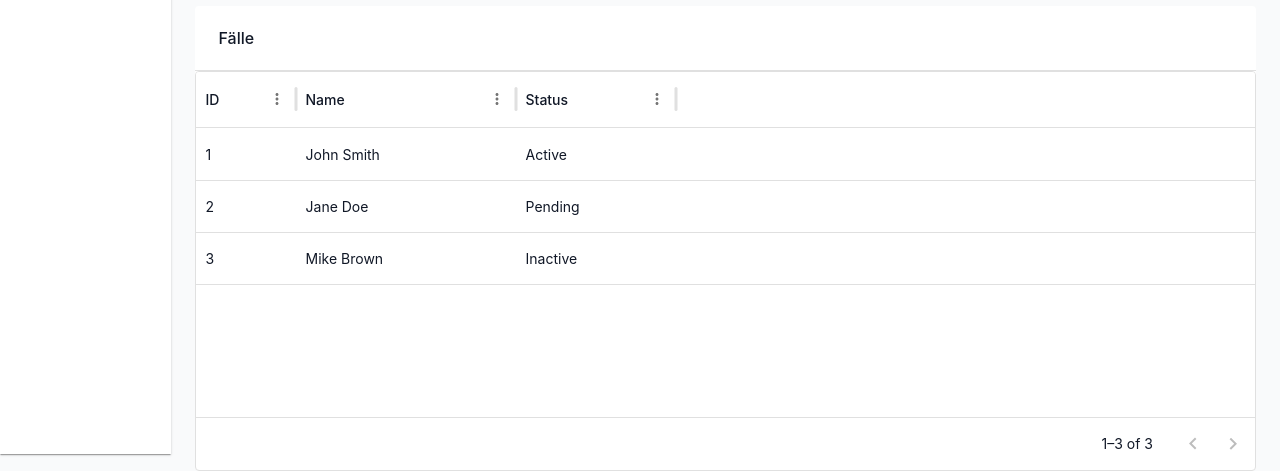
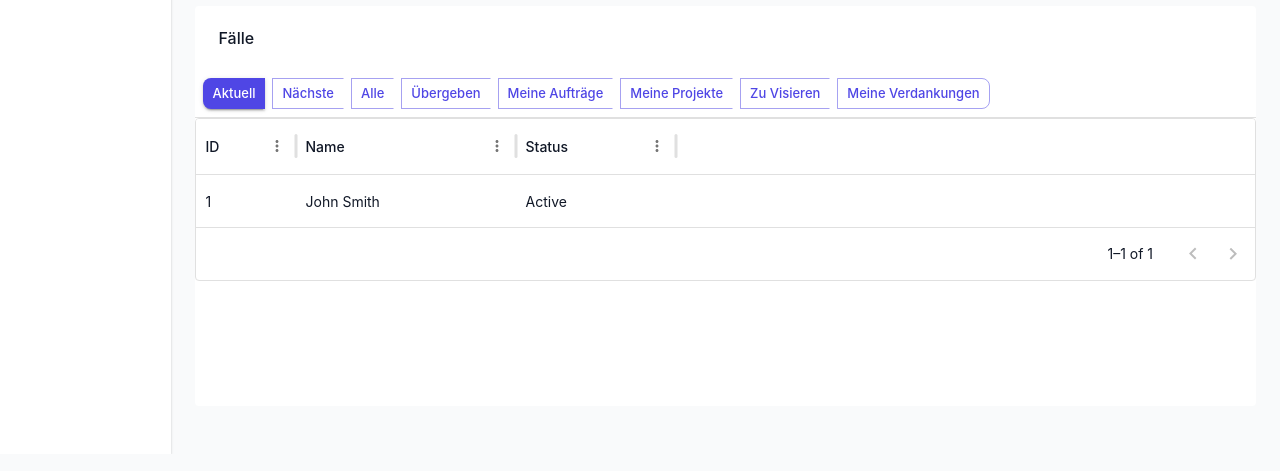
Before and after one commit to Zerophyx000/mycompanytestre, a React (Vite) app: page / in a window 1280 px wide. Shown: the part 462-933 px from the top of the page. Built offline with nearby package versions, Linux system fonts and the light colour scheme; some icons are missing.

Commit message:
Grid Filter

```diff
--- a/src/DashboardLite.tsx
+++ b/src/DashboardLite.tsx
@@ -1,4 +1,4 @@
-import React from "react";
+import React, { useMemo, useState } from "react";
 import {
   AppBar,
   Avatar,
@@ -13,6 +13,7 @@ import {
   Toolbar,
   Tooltip,
   Typography,
+  ButtonGroup,
 } from "@mui/material";
 import { DataGrid, type GridColDef } from "@mui/x-data-grid";
 
@@ -30,7 +31,7 @@ import MoreVertIcon from "@mui/icons-material/MoreVert";
 
 import "./DashboardLite.css";
 
-type Row = { id: number; name: string; status: string };
+type Row = { id: number; name: string; status: "Active" | "Pending" | "Inactive" };
 
 const rows: Row[] = [
   { id: 1, name: "John Smith", status: "Active" },
@@ -44,7 +45,58 @@ const columns: GridColDef<Row>[] = [
   { field: "status", headerName: "Status", width: 160 },
 ];
 
+// ---- Quick Views setup ----
+type ViewKey =
+  | "aktuell"
+  | "naechste"
+  | "alle"
+  | "uebergeben"
+  | "meineAuftraege"
+  | "meineProjekte"
+  | "zuVisieren"
+  | "meineVerdankungen";
+
+const DASHBOARD_VIEWS: { key: ViewKey; label: string; predicate: (r: Row) => boolean }[] = [
+  { key: "aktuell", label: "Aktuell", predicate: (r) => r.status === "Active" },
+  { key: "naechste", label: "Nächste", predicate: (r) => r.status === "Pending" },
+  { key: "alle", label: "Alle", predicate: () => true },
+  // The rest are placeholders — adjust to your domain rules when you have them:
+  { key: "uebergeben", label: "Übergeben", predicate: () => true },
+  { key: "meineAuftraege", label: "Meine Aufträge", predicate: () => true },
+  { key: "meineProjekte", label: "Meine Projekte", predicate: () => true },
+  { key: "zuVisieren", label: "Zu Visieren", predicate: () => true },
+  { key: "meineVerdankungen", label: "Meine Verdankungen", predicate: () => true },
+];
+
+function QuickViewsBar({
+  active,
+  onChange,
+}: {
+  active: ViewKey;
+  onChange: (k: ViewKey) => void;
+}) {
+  return (
+    <Box sx={{ p: 1 }}>
+      <ButtonGroup size="small" variant="outlined" sx={{ flexWrap: "wrap", gap: 1 }}>
+        {DASHBOARD_VIEWS.map((v) => (
+          <Button
+            key={v.key}
+            variant={active === v.key ? "contained" : "outlined"}
+            onClick={() => onChange(v.key)}
+          >
+            {v.label}
+          </Button>
+        ))}
+      </ButtonGroup>
+    </Box>
+  );
+}
+
 export default function DashboardLite() {
+  const [activeView, setActiveView] = useState<ViewKey>("aktuell");
+  const activePredicate = DASHBOARD_VIEWS.find((v) => v.key === activeView)?.predicate ?? (() => true);
+  const filteredRows = useMemo(() => rows.filter(activePredicate), [activePredicate]);
+
   return (
     <Box className="dashboard-root">
       <AppBar position="static" color="transparent" elevation={0}>
@@ -107,12 +159,16 @@ export default function DashboardLite() {
             <Tooltip title="Exportieren"><IconButton><DownloadIcon /></IconButton></Tooltip>
             <Tooltip title="Mehr"><IconButton><MoreVertIcon /></IconButton></Tooltip>
           </Toolbar>
+
+          <QuickViewsBar active={activeView} onChange={setActiveView} />
+
           <Divider />
           <DataGrid
-            rows={rows}
+            rows={filteredRows}
             columns={columns}
             pageSizeOptions={[5]}
             disableRowSelectionOnClick
+            autoHeight
           />
         </Paper>
       </Box>
--- a/src/SchadenPage.tsx
+++ b/src/SchadenPage.tsx
@@ -1,4 +1,4 @@
-import { useState } from "react";
+import { useMemo, useState } from "react";
 import {
   Box,
   Container,
@@ -18,6 +18,7 @@ import {
   MenuItem,
   Grid,
   Divider,
+  ButtonGroup,
 } from "@mui/material";
 import {
   Home as HomeIcon,
@@ -40,10 +41,10 @@ export type SchadenRow = {
   adrKeyNew: string;
   alternateKey: string;
   proKey: string;
-  aDate: string;
-  origin: string;
+  aDate: string;   // ISO yyyy-mm-dd
+  origin: string;  // e.g. Web / API / Import
   class: string;
-  status: string;
+  status: string;  // Active / Pending / Inactive / …
   statusDate: string;
 };
 
@@ -51,9 +52,57 @@ export type SchadenPageProps = {
   onOpenClaim?: (row: SchadenRow) => void;
 };
 
+// ---- Quick Views for Schaden ----
+type ViewKey =
+  | "aktuell"
+  | "naechste"
+  | "alle"
+  | "uebergeben"
+  | "meineAuftraege"
+  | "meineProjekte"
+  | "zuVisieren"
+  | "meineVerdankungen";
+
+const SCHADEN_VIEWS: { key: ViewKey; label: string; predicate: (r: SchadenRow) => boolean }[] = [
+  { key: "aktuell", label: "Aktuell", predicate: (r) => r.status === "Active" },
+  { key: "naechste", label: "Nächste", predicate: (r) => r.status === "Pending" },
+  { key: "alle", label: "Alle", predicate: () => true },
+  // Example placeholders — replace with real rules:
+  { key: "uebergeben", label: "Übergeben", predicate: (r) => r.origin === "API" || r.origin === "Import" },
+  { key: "meineAuftraege", label: "Meine Aufträge", predicate: () => true },
+  { key: "meineProjekte", label: "Meine Projekte", predicate: () => true },
+  { key: "zuVisieren", label: "Zu Visieren", predicate: () => true },
+  { key: "meineVerdankungen", label: "Meine Verdankungen", predicate: () => true },
+];
+
+function QuickViewsBar({
+  active,
+  onChange,
+}: {
+  active: ViewKey;
+  onChange: (k: ViewKey) => void;
+}) {
+  return (
+    <Box sx={{ p: 1 }}>
+      <ButtonGroup size="small" variant="outlined" sx={{ flexWrap: "wrap", gap: 1 }}>
+        {SCHADEN_VIEWS.map((v) => (
+          <Button
+            key={v.key}
+            variant={active === v.key ? "contained" : "outlined"}
+            onClick={() => onChange(v.key)}
+          >
+            {v.label}
+          </Button>
+        ))}
+      </ButtonGroup>
+    </Box>
+  );
+}
+
 export default function SchadenPage({ onOpenClaim }: SchadenPageProps) {
   const [isCreateDialogOpen, setIsCreateDialogOpen] = useState(false);
   const [anchorEl, setAnchorEl] = useState<null | HTMLElement>(null);
+  const [activeView, setActiveView] = useState<ViewKey>("aktuell");
 
   const [claimType, setClaimType] = useState("");
   const [formData, setFormData] = useState({
@@ -71,11 +120,11 @@ export default function SchadenPage({ onOpenClaim }: SchadenPageProps) {
   const navigateToHome = () => console.log("Navigate to home");
 
   const rows: SchadenRow[] = [
-    { id: 1, adrKey: "ADR001234", ownType: "Individual", evtTyp: "Update", evtKey: "EVT7891", memberKey: "MBR45678", member: "John Smith", adrKeyMain: "ADR001234", adrKeyNew: "ADR001235", alternateKey: "ALT789123", proKey: "PRO456789", aDate: "2024-01-15", origin: "Web", class: "Premium", status: "Active", statusDate: "2024-01-15" },
-    { id: 2, adrKey: "ADR002345", ownType: "Company",    evtTyp: "Create", evtKey: "EVT7892", memberKey: "MBR45679", member: "Jane Doe",   adrKeyMain: "ADR002345", adrKeyNew: "ADR002346", alternateKey: "ALT789124", proKey: "PRO456790", aDate: "2024-01-16", origin: "Import", class: "Standard", status: "Pending", statusDate: "2024-01-16" },
-    { id: 3, adrKey: "ADR003456", ownType: "Partnership", evtTyp: "Delete", evtKey: "EVT7893", memberKey: "MBR45680", member: "Bob Johnson", adrKeyMain: "ADR003456", adrKeyNew: "ADR003457", alternateKey: "ALT789125", proKey: "PRO456791", aDate: "2024-01-17", origin: "Manual", class: "Basic", status: "Inactive", statusDate: "2024-01-17" },
-    { id: 4, adrKey: "ADR004567", ownType: "Individual",  evtTyp: "Update", evtKey: "EVT7894", memberKey: "MBR45681", member: "Sarah Wilson", adrKeyMain: "ADR004567", adrKeyNew: "ADR004568", alternateKey: "ALT789126", proKey: "PRO456792", aDate: "2024-01-18", origin: "API", class: "Premium", status: "Active", statusDate: "2024-01-18" },
-    { id: 5, adrKey: "ADR005678", ownType: "Company",     evtTyp: "Create", evtKey: "EVT7895", memberKey: "MBR45682", member: "Mike Brown",  adrKeyMain: "ADR005678", adrKeyNew: "ADR005679", alternateKey: "ALT789127", proKey: "PRO456793", aDate: "2024-01-19", origin: "Batch", class: "Enterprise", status: "Active", statusDate: "2024-01-19" },
+    { id: 1, adrKey: "ADR001234", ownType: "Individual", evtTyp: "Update", evtKey: "EVT7891", memberKey: "MBR45678", member: "John Smith", adrKeyMain: "ADR001234", adrKeyNew: "ADR001235", alternateKey: "ALT789123", proKey: "PRO456789", aDate: "2024-01-15", origin: "Web",   class: "Premium",    status: "Active",   statusDate: "2024-01-15" },
+    { id: 2, adrKey: "ADR002345", ownType: "Company",    evtTyp: "Create", evtKey: "EVT7892", memberKey: "MBR45679", member: "Jane Doe",   adrKeyMain: "ADR002345", adrKeyNew: "ADR002346", alternateKey: "ALT789124", proKey: "PRO456790", aDate: "2024-01-16", origin: "Import", class: "Standard",   status: "Pending",  statusDate: "2024-01-16" },
+    { id: 3, adrKey: "ADR003456", ownType: "Partnership", evtTyp: "Delete", evtKey: "EVT7893", memberKey: "MBR45680", member: "Bob Johnson", adrKeyMain: "ADR003456", adrKeyNew: "ADR003457", alternateKey: "ALT789125", proKey: "PRO456791", aDate: "2024-01-17", origin: "Manual", class: "Basic",      status: "Inactive", statusDate: "2024-01-17" },
+    { id: 4, adrKey: "ADR004567", ownType: "Individual",  evtTyp: "Update", evtKey: "EVT7894", memberKey: "MBR45681", member: "Sarah Wilson", adrKeyMain: "ADR004567", adrKeyNew: "ADR004568", alternateKey: "ALT789126", proKey: "PRO456792", aDate: "2024-01-18", origin: "API",   class: "Premium",    status: "Active",   statusDate: "2024-01-18" },
+    { id: 5, adrKey: "ADR005678", ownType: "Company",     evtTyp: "Create", evtKey: "EVT7895", memberKey: "MBR45682", member: "Mike Brown",  adrKeyMain: "ADR005678", adrKeyNew: "ADR005679", alternateKey: "ALT789127", proKey: "PRO456793", aDate: "2024-01-19", origin: "Batch",  class: "Enterprise", status: "Active",   statusDate: "2024-01-19" },
   ];
 
   const columns = [
@@ -95,6 +144,9 @@ export default function SchadenPage({ onOpenClaim }: SchadenPageProps) {
     { field: "status", headerName: "Status", width: 100 },
     { field: "statusDate", headerName: "StatusDate", width: 120 },
   ];
+
+  const activePredicate = SCHADEN_VIEWS.find((v) => v.key === activeView)?.predicate ?? (() => true);
+  const filteredRows = useMemo(() => rows.filter(activePredicate), [activePredicate]);
 
   const handleInputChange = (field: string, value: string) =>
     setFormData((p) => ({ ...p, [field]: value }));
@@ -178,8 +230,10 @@ export default function SchadenPage({ onOpenClaim }: SchadenPageProps) {
         </Stack>
 
         <Paper elevation={1}>
-            <DataGrid
-            rows={rows}
+          <QuickViewsBar active={activeView} onChange={setActiveView} />
+
+          <DataGrid
+            rows={filteredRows}
             columns={columns}
             autoHeight
             initialState={{ pagination: { paginationModel: { page: 0, pageSize: 10 } } }}
@@ -189,10 +243,9 @@ export default function SchadenPage({ onOpenClaim }: SchadenPageProps) {
             onRowClick={(p: GridRowParams) => onOpenClaim?.(p.row as SchadenRow)}
             slots={{ toolbar: GridToolbar }}
             slotProps={{
-                toolbar: { showQuickFilter: true, quickFilterProps: { debounceMs: 500 } },
+              toolbar: { showQuickFilter: true, quickFilterProps: { debounceMs: 500 } },
             }}
-            />
-
+          />
         </Paper>
       </Container>
 
```
